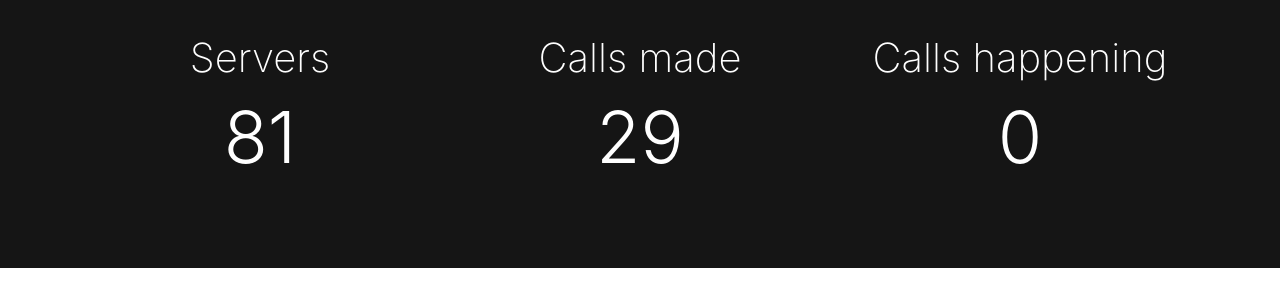
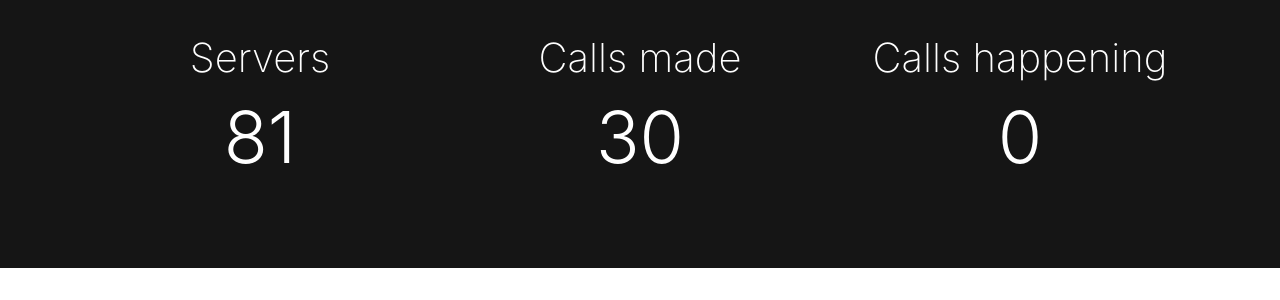
Before and after one commit to tumblenet/tnphone.tumblenet.ga, a Jekyll site: the page built from index.html, in a window 1280 px wide and 900 px high, scrolled down 443 px. Shown: the part 167-467 px from the top of the window. Built offline with Jekyll 4.4.1, drawn with Linux system fonts in a browser that asks for light colours; nearby versions of some CDN libraries.

Commit message:
Update Phones feed

```diff
--- a/_data/phones.json
+++ b/_data/phones.json
@@ -1,5 +1,5 @@
 {
-	"callsMade": 29,
+	"callsMade": 30,
 	"servers": 81,
 	"currentCalls": 0
 }
```
